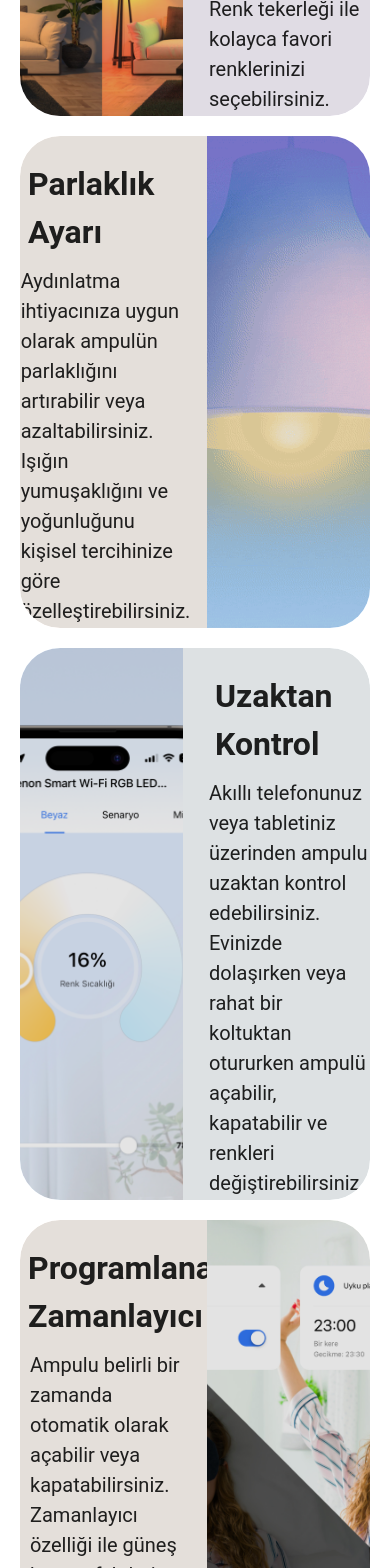
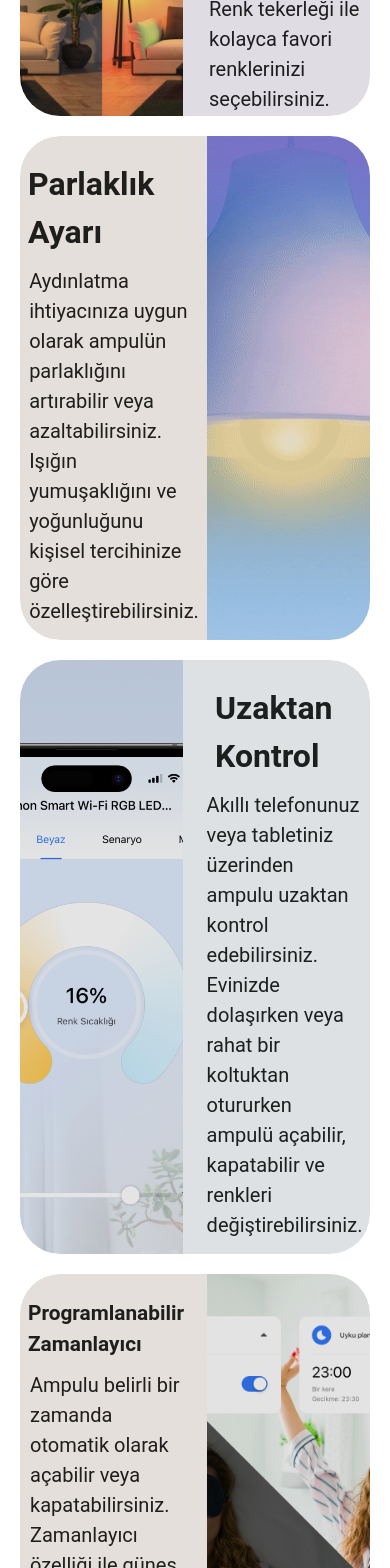
Before and after one commit to Gultoksoz/xenon-smart, a Vue app: page /RgbLed in a window 390 px wide. Shown: the part 2113-3681 px from the top of the page. Built offline with nearby package versions, Linux system fonts and the light colour scheme.

Commit message:
page design

```diff
--- a/src/components/RgbLedPage.vue
+++ b/src/components/RgbLedPage.vue
@@ -96,7 +96,7 @@
        </v-col>
 
        <v-col cols="6" class="d-flex flex-column">
-         <v-spacer class="card-title">
+         <v-spacer class="card-title ">
              <span class="font-weight-bold">16 Milyon Renk Seçeneği</span>
            </v-spacer>
            <v-spacer class="card-text">
@@ -120,7 +120,7 @@
         <v-spacer class="card-title">
              <span class="font-weight-bold">Parlaklık Ayarı</span>
            </v-spacer>
-           <v-spacer class="card-text ml-2">
+           <v-spacer class="card-text temp">
             <span>
               Aydınlatma ihtiyacınıza uygun olarak ampulün parlaklığını artırabilir veya azaltabilirsiniz. Işığın yumuşaklığını ve yoğunluğunu kişisel tercihinize göre özelleştirebilirsiniz.
           </span>
@@ -157,7 +157,7 @@
          <v-spacer class="card-title">
              <span class="font-weight-bold">Uzaktan Kontrol</span>
            </v-spacer>
-           <v-spacer class="card-text">
+           <v-spacer class="card-text text-bottom">
             <span>
               Akıllı telefonunuz veya tabletiniz üzerinden ampulu uzaktan kontrol edebilirsiniz. Evinizde dolaşırken veya rahat bir koltuktan otururken ampulü açabilir, kapatabilir ve renkleri değiştirebilirsiniz.
           </span>
@@ -177,7 +177,7 @@
    <v-card class=" parlaklik-card" style="background-color: #FFF9F4  ;" variant="tonal">
      <v-row>
        <v-col cols="6" class="d-flex flex-column">
-        <v-spacer class="card-title">
+        <v-spacer class="card-title text-size">
              <span class="font-weight-bold">Programlanabilir Zamanlayıcı</span>
            </v-spacer>
            <v-spacer class="card-text ml-2">
@@ -335,6 +335,30 @@ padding:4px;
   margin-top:8px
 }
 
+@media screen and (max-width: 600px) {
+  .temp{
+  margin-left: 25px;
+  margin-bottom: 12px;
+
+ }
+}
+
+@media screen and (max-width: 600px) {
+  .text-bottom{
+  margin-right: 8px;
+  margin-bottom: 12px;
+
+ }
+}
+
+@media screen and (max-width: 600px) {
+  .text-size{
+  font-size: 1.3em;
+ }
+}
+
+
+
  .custom-text{
    align-items :center;
    justify-content :center;
```
